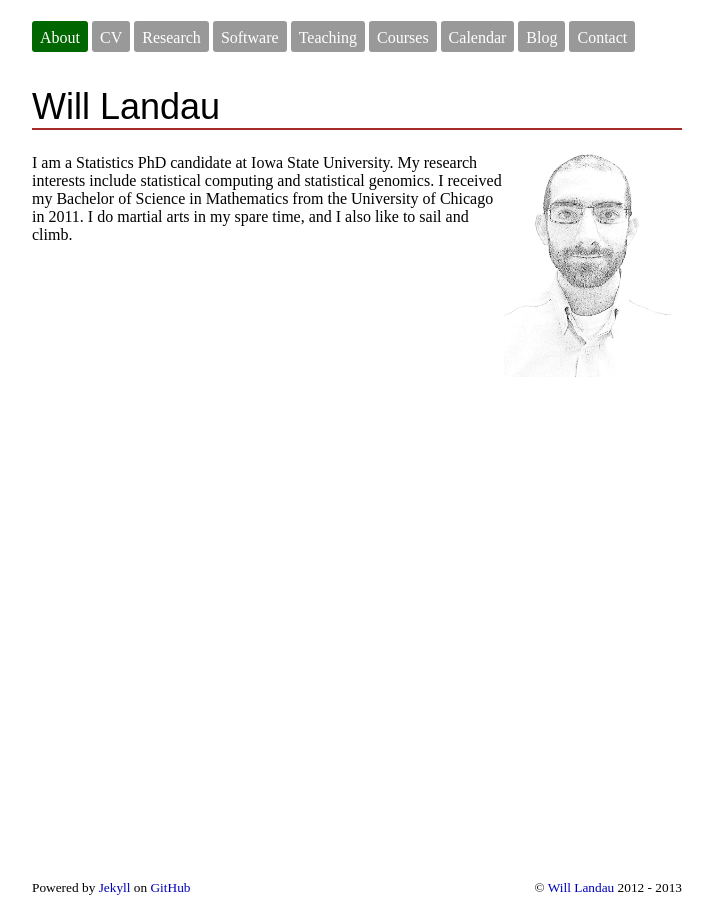
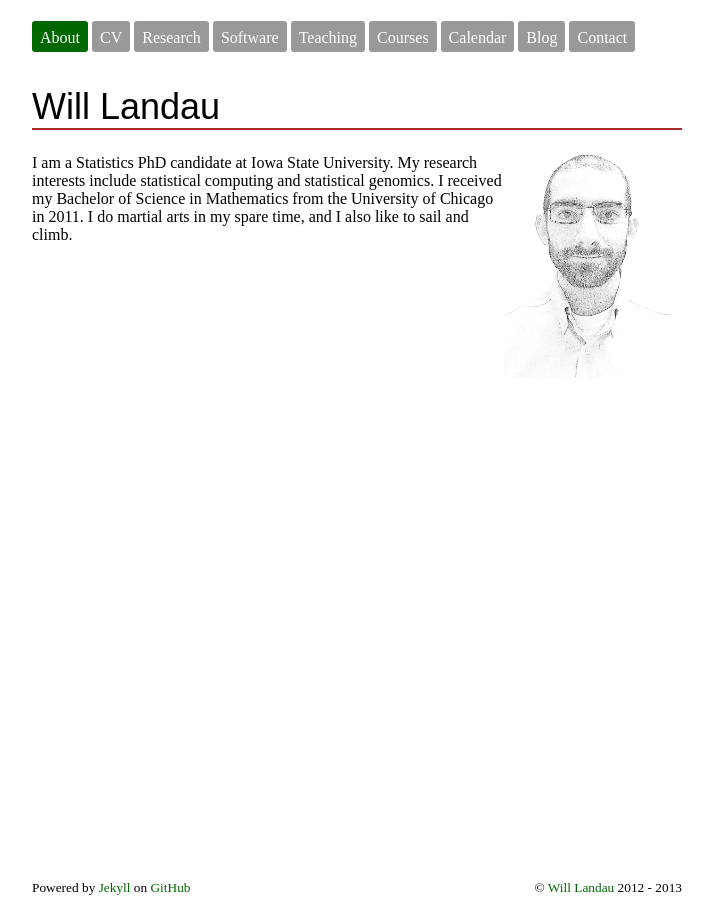
Before and after one commit to wlandau/wlandau.github.io, a Jekyll site: the page built from index.html, in a window 1280 px wide. Shown: the whole page, without its empty margins (303-1016 px from the left). Built offline with Jekyll 4.4.1, drawn with Linux system fonts in a browser that asks for light colours; nearby versions of some CDN libraries.

```diff
--- a/css/wml-custom.css
+++ b/css/wml-custom.css
@@ -118,7 +118,7 @@
 }
 
 #footer a{
-  color: #0000BB;
+  color: #006600;
   background: none;
   text-decoration: none;
   transition: text-decoration.2s ease-in;
@@ -127,7 +127,7 @@
 }
 
 #footer a:hover{
-  color: #0000BB;
+  color: #006600;
   text-decoration: underline;
   transition: text-decoration.2s ease-in;
   -moz-transition: text-decoration .2s ease-in;
@@ -150,7 +150,7 @@
 }
 
 #main-content a{
-  color: #0000BB;
+  color: #006600;
   text-decoration: none;
   transition: text-decoration.2s ease-in;
   -moz-transition: text-decoration .2s ease-in;
@@ -158,7 +158,7 @@
 }
 
 #main-content a:hover{
-  color: #0000BB;
+  color: #006600;
   text-decoration: underline;
   transition: text-decoration.2s ease-in;
   -moz-transition: text-decoration .2s ease-in;
```
